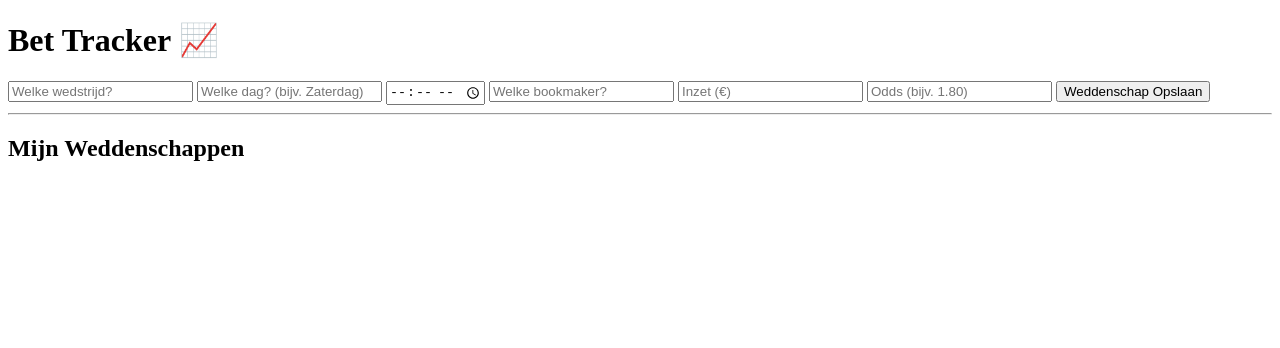
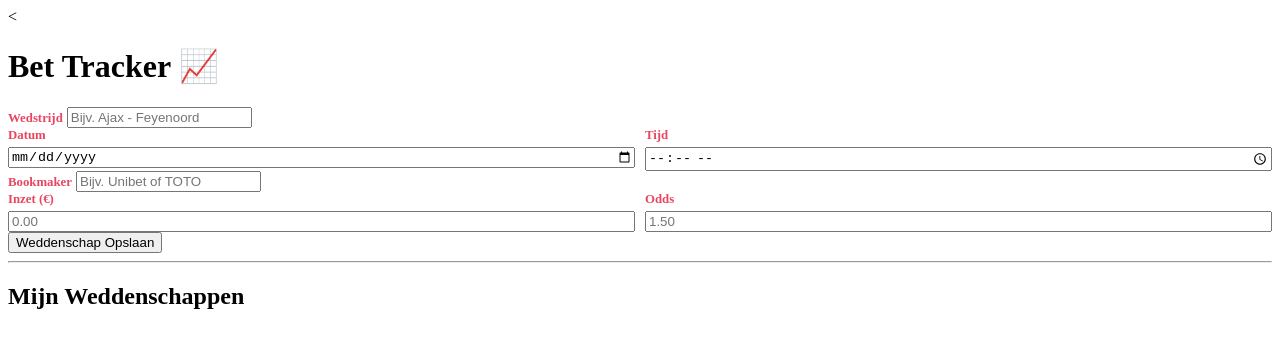
Before and after one commit to vjince/Bettime, a plain HTML site: page index.html in a window 1280 px wide. Drawn offline with Linux system fonts and the light colour scheme.

Commit message:
Add files via upload

```diff
--- a/index.html
+++ b/index.html
@@ -1,7 +1,8 @@
-<!DOCTYPE html>
+<<!DOCTYPE html>
 <html lang="nl">
 <head>
     <meta charset="UTF-8">
+    <meta name="viewport" content="width=device-width, initial-scale=1.0">
     <title>Mijn Weddenschappen Tracker</title>
     <link rel="stylesheet" href="style.css">
 </head>
@@ -11,12 +12,33 @@
         <h1>Bet Tracker 📈</h1>
 
         <div class="formulier">
-            <input type="text" id="wedstrijd" placeholder="Welke wedstrijd?">
-            <input type="text" id="dag" placeholder="Welke dag? (bijv. Zaterdag)">
-            <input type="time" id="tijd">
-            <input type="text" id="bookmaker" placeholder="Welke bookmaker?">
-            <input type="number" id="inzet" placeholder="Inzet (€)" step="0.01">
-            <input type="number" id="odds" placeholder="Odds (bijv. 1.80)" step="0.01">
+            <label for="wedstrijd">Wedstrijd</label>
+            <input type="text" id="wedstrijd" placeholder="Bijv. Ajax - Feyenoord">
+
+            <div class="row">
+                <div class="input-group">
+                    <label for="datum">Datum</label>
+                    <input type="date" id="datum">
+                </div>
+                <div class="input-group">
+                    <label for="tijd">Tijd</label>
+                    <input type="time" id="tijd">
+                </div>
+            </div>
+
+            <label for="bookmaker">Bookmaker</label>
+            <input type="text" id="bookmaker" placeholder="Bijv. Unibet of TOTO">
+
+            <div class="row">
+                <div class="input-group">
+                    <label for="inzet">Inzet (€)</label>
+                    <input type="number" id="inzet" placeholder="0.00" step="0.01">
+                </div>
+                <div class="input-group">
+                    <label for="odds">Odds</label>
+                    <input type="number" id="odds" placeholder="1.50" step="0.01">
+                </div>
+            </div>
 
             <button id="voeg-toe">Weddenschap Opslaan</button>
         </div>
@@ -24,7 +46,8 @@
         <hr>
 
         <h2>Mijn Weddenschappen</h2>
-        <ul id="bet-lijst"></ul>
+        <ul id="bet-lijst">
+            </ul>
     </div>
 
     <script src="script.js"></script>
--- a/style.css
+++ b/style.css
@@ -1,21 +1,16 @@
-.delete-btn {
-    background-color: #ff4d4d;
-    color: white;
-    border: none;
-    border-radius: 4px;
-    padding: 5px 10px;
-    cursor: pointer;
-    margin-left: 15px;
-    font-size: 0.8rem;
-}
-
-.delete-btn:hover {
-    background-color: #cc0000;
-}
-
-/* Zorgt dat de winst en de knop netjes rechts staan */
-.rechts-box {
+/* Voeg dit toe aan je style.css voor een betere layout */
+.row {
     display: flex;
-    align-items: center;
     gap: 10px;
 }
+.input-group {
+    flex: 1;
+    display: flex;
+    flex-direction: column;
+}
+label {
+    font-size: 0.8rem;
+    margin-bottom: 4px;
+    color: #e94560;
+    font-weight: bold;
+}
```
